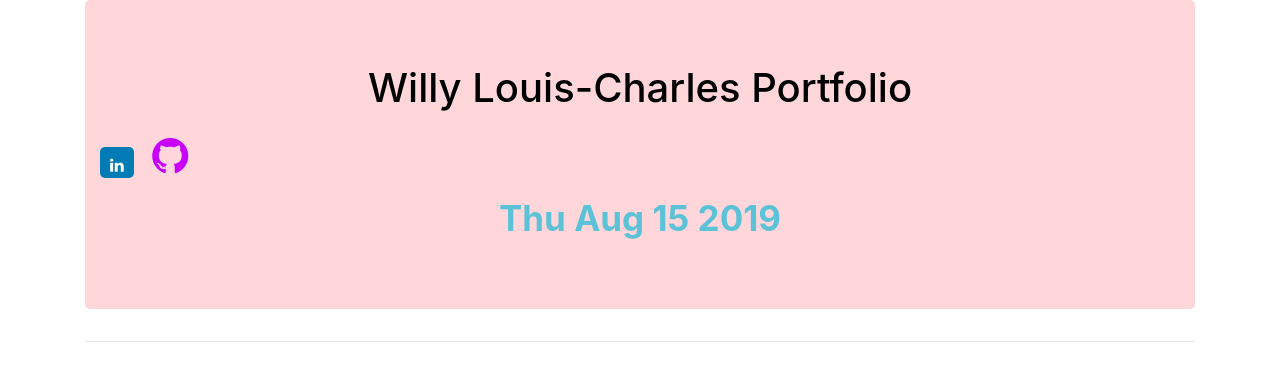
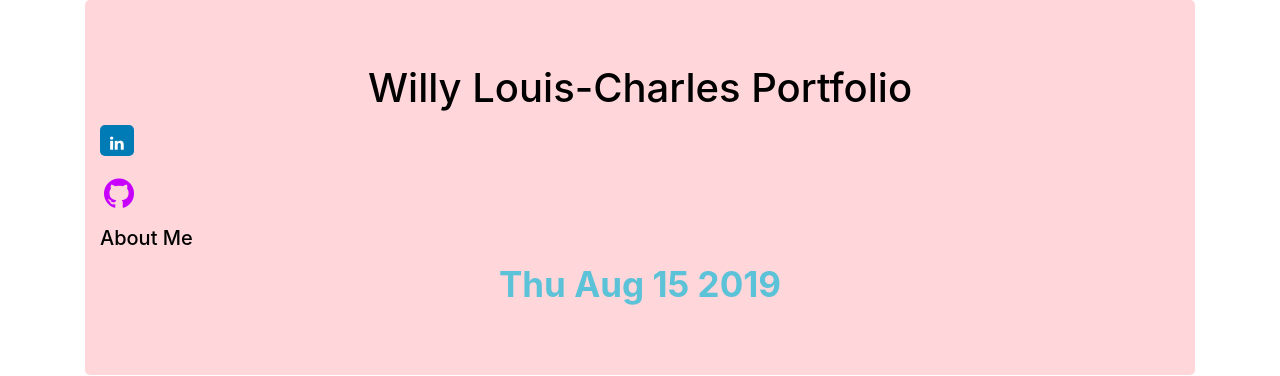
Before and after one commit to Spacejnk/WLC-Portfolio, a plain HTML site: page index.html in a window 1280 px wide. Shown: the top 376 px of the page. Drawn offline with nearby package versions, Linux system fonts and the light colour scheme.

Commit message:
added about me link

```diff
--- a/assets/css/style.css
+++ b/assets/css/style.css
@@ -6,6 +6,16 @@
 
 .wlc {
     font-weight: 500;
+}
+
+.about-me-heading a{
+    text-decoration: none;
+    color:black;
+}
+
+.about-me-heading a:hover{
+    text-decoration: none;
+    color:rgb(255, 132, 0);
 }
 
 .x {
@@ -91,8 +101,8 @@
   }
   .github {
     color: rgb(200, 0, 255);
-    font-size: 42px;
-    margin-right:124px;
+    font-size: 35px;
+    margin-left: -6px;
   }
 
   .mount-baldy a{
@@ -101,7 +111,7 @@
       text-decoration: none;
   }
 
-#date-time {
+  #date-time {
     font-weight: bold;
     font-size: 35px;
     color: rgb(58, 191, 215);
--- a/index.html
+++ b/index.html
@@ -23,12 +23,14 @@
       <div class="container">
 
         <h1 class="wlc display-5 text-center">Willy Louis-Charles Portfolio</h1>
-
-            <a href="https://www.linkedin.com/in/willl-c2017/" class="linked-In fa fa-linkedin"></a>
-
-
-            <a href="https://github.com/Spacejnk" class="github fa fa-github"></a>
-
+        <div>
+            <a target="_blank" href="https://www.linkedin.com/in/willl-c2017/" class="linked-In fa fa-linkedin"></a>
+          <br>
+            <a target="_blank" href="https://github.com/Spacejnk" class="github fa fa-github"></a>
+          </div>
+          <div class="about-me">
+            <h5 class="about-me-heading"><a target="_blank" href="http://willlc.com/">About Me</a></h5>
+          </div>
 
       </div>
       <div class="text-center" id="date-time"></div>
```
